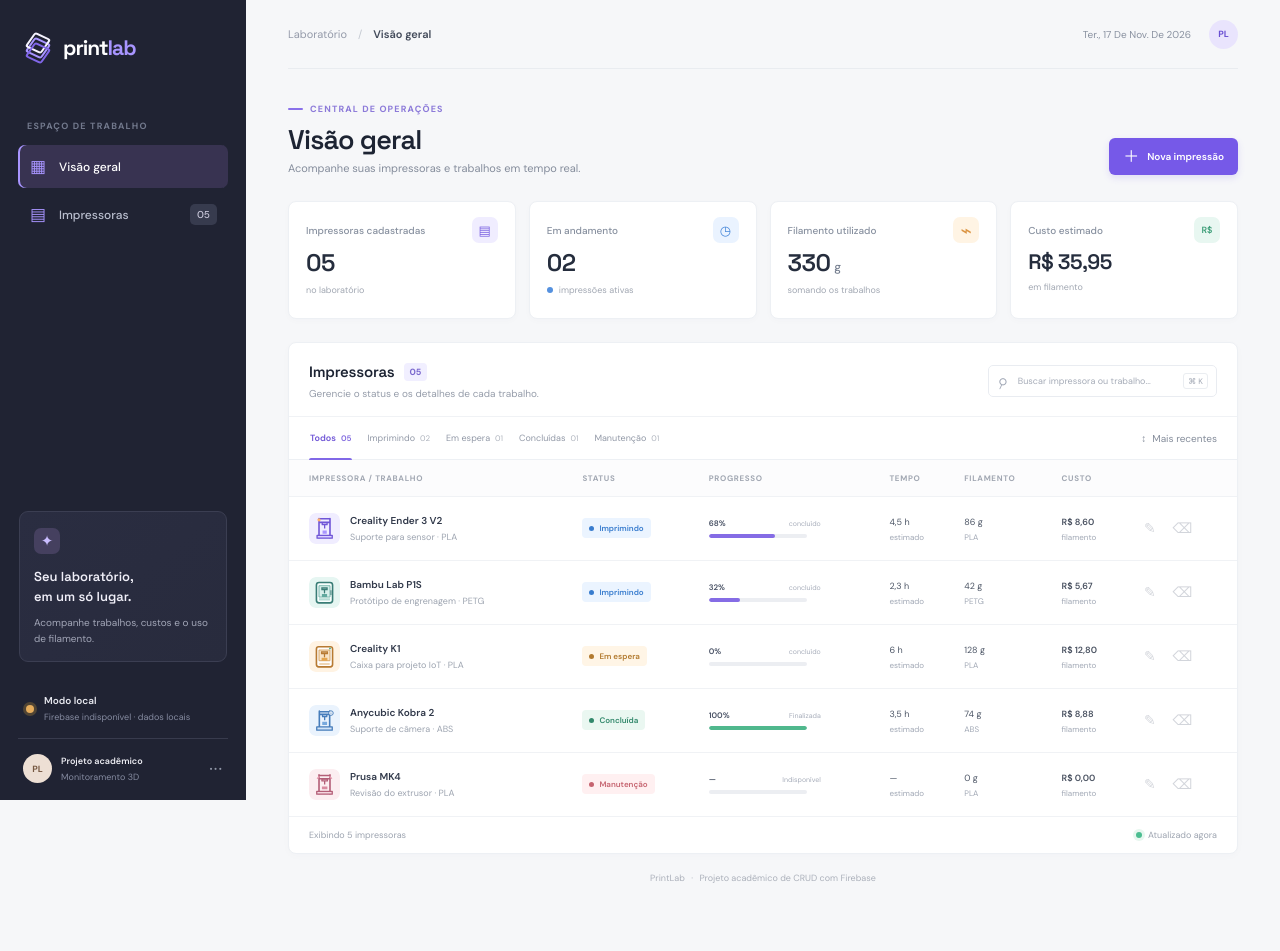
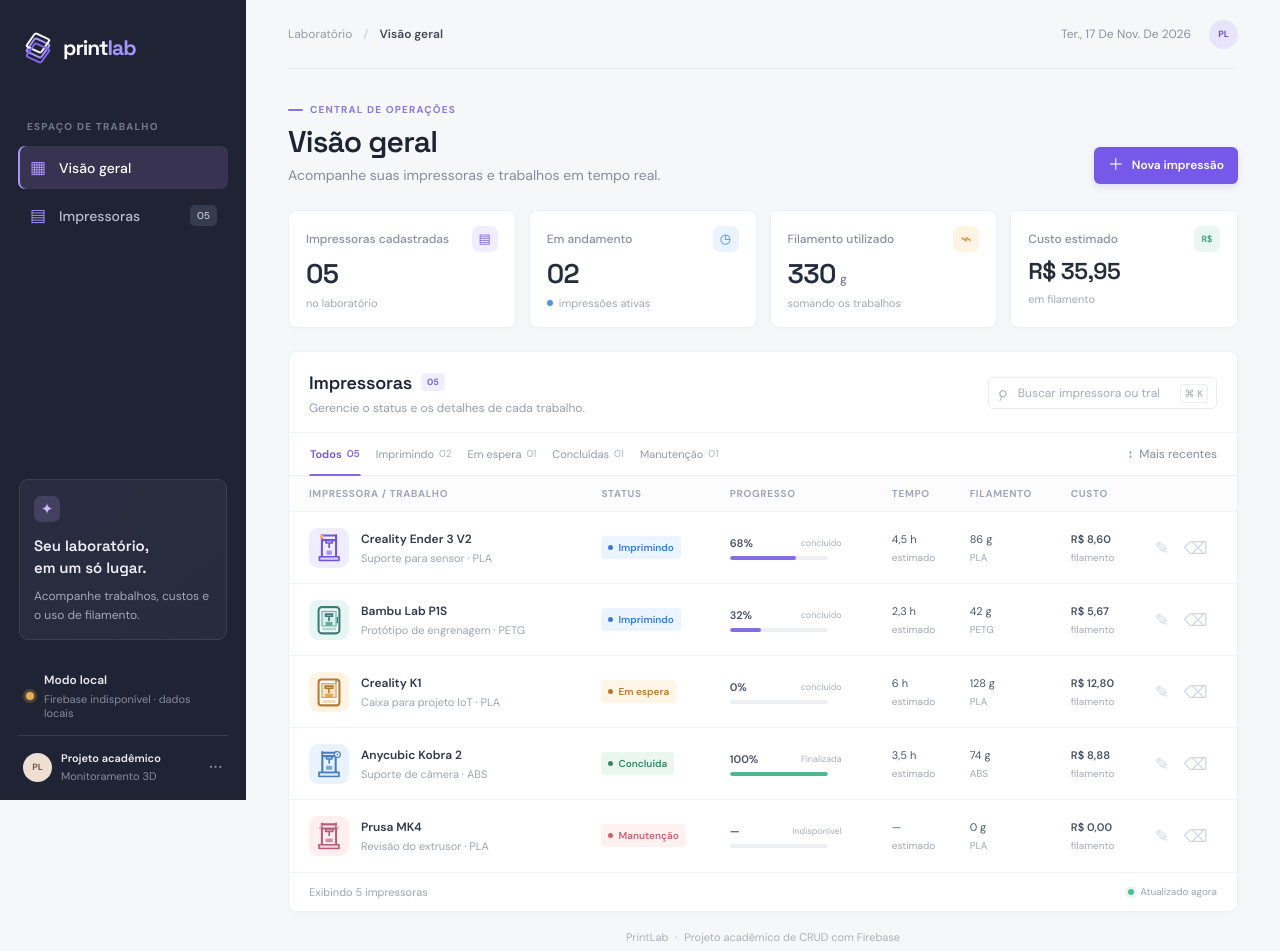
Before and after one commit to joaojpb/printlab-monitoramento-3d, a plain HTML site: page index.html in a window 1280 px wide. Before the commit the page ends 913 px from the top, so only its background shows below. Drawn offline with Linux system fonts and the light colour scheme.

Commit message:
Improve readability and printer icons

```diff
--- a/styles.css
+++ b/styles.css
@@ -188,3 +188,69 @@ body.modal-open { overflow: hidden; }
 @media (max-width: 850px) { .sidebar { width: 65px; padding: 22px 10px 13px; align-items: center; } .brand { padding: 0; } .brand-name, .workspace-label, .nav-link:not(.active), .nav-link.active { font-size: 0; } .workspace-label { display: none; } .side-nav { margin-top: 52px; width: 100%; } .nav-link { justify-content: center; padding: 0; width: 43px; margin: 0 auto; } .nav-icon { font-size: 17px; } .nav-count, .sidebar-bottom .help-card, .connection div, .profile > div:not(.avatar), .profile-more { display: none; } .sidebar-bottom { display: flex; flex-direction: column; align-items: center; width: 100%; } .connection { border: 0; padding: 12px 0; } .profile { border-top: 1px solid #383b4d; width: 100%; justify-content: center; padding: 13px 0 0; } .main-content { margin-left: 65px; } }
 @media (max-width: 650px) { body { min-width: 360px; } .main-content { padding: 0 15px 18px; } .topbar { height: 57px; } .today-label { display: none; } .page-heading { padding: 25px 0 20px; align-items: flex-start; gap: 12px; } .page-heading h1 { font-size: 23px; } .page-heading p { max-width: 220px; line-height: 1.5; } .page-heading > .button { margin-top: 20px; height: 34px; padding: 0 10px; white-space: nowrap; font-size: 9px; } .stats-grid { grid-template-columns: repeat(2, minmax(0, 1fr)); gap: 9px; margin-bottom: 15px; } .stat-card { min-height: 104px; padding: 12px; } .stat-top { font-size: 9px; } .stat-icon { width: 23px; height: 23px; } .stat-value { font-size: 21px; } #stat-cost { font-size: 18px; } .section-header { padding: 15px 13px 12px; align-items: flex-start; gap: 10px; flex-direction: column; } .section-header p { font-size: 9px; } .search-box { width: 100%; } .toolbar { padding: 0 12px; align-items: flex-start; flex-direction: column; } .filters { width: 100%; overflow-x: auto; gap: 12px; } .filter-button { flex: 0 0 auto; } .sort-button { padding: 0 0 9px; font-size: 9px; } .table-footer { padding: 10px 13px; } .live-indicator { font-size: 8px; } .modal { padding: 19px 17px 16px; } }
 @media (prefers-reduced-motion: reduce) { *, *::before, *::after { scroll-behavior: auto !important; animation-duration: .01ms !important; animation-iteration-count: 1 !important; transition-duration: .01ms !important; } }
+
+/* Larger type and dedicated printer artwork for comfortable reading. */
+body { font-size: 16px; }
+.workspace-label { font-size: 10px; }
+.nav-link { font-size: 14px; }
+.help-card strong { font-size: 15px; }
+.help-card p { font-size: 12px; }
+.connection strong { font-size: 12px; }
+.connection small { font-size: 11px; }
+.profile strong, .profile small { font-size: 11px; }
+.breadcrumb { font-size: 12px; }
+.topbar-right { font-size: 12px; }
+.eyebrow { font-size: 10px; }
+.page-heading h1 { font-size: 30px; }
+.page-heading p { font-size: 14px; }
+.button { font-size: 12px; }
+.stat-top { font-size: 12px; }
+.stat-value { font-size: 27px; }
+#stat-cost { font-size: 23px; }
+.stat-muted { font-size: 11px; }
+.section-title-row h2 { font-size: 18px; }
+.section-header p { font-size: 12px; }
+.search-box input { font-size: 12px; }
+.search-box kbd { font-size: 10px; }
+.filter-button { font-size: 11px; }
+.filter-button span { font-size: 10px; }
+.sort-button { font-size: 12px; }
+table { min-width: 850px; }
+thead th { font-size: 10px; }
+tbody td { height: 72px; font-size: 12px; }
+.printer-avatar { width: 40px; height: 40px; border-radius: 9px; display: block; flex: 0 0 auto; object-fit: cover; }
+.printer-cell { gap: 12px; }
+.printer-copy strong { font-size: 12px; }
+.project-name { font-size: 11px; }
+.status-badge { font-size: 10px; }
+.progress-value { font-size: 11px; }
+.progress-caption { font-size: 9px; }
+.time-value, .filament-value, .cost-value { font-size: 11px; }
+.cell-subtext { font-size: 10px; }
+.row-action { font-size: 17px; }
+.table-footer { font-size: 11px; }
+.live-indicator { font-size: 10px; }
+.page-footer { font-size: 11px; }
+.field { font-size: 11px; }
+.field input, .field select { font-size: 12px; }
+.cost-preview { font-size: 11px; }
+.toast { font-size: 13px; }
+
+@media (max-width: 1100px) {
+  .filter-button { font-size: 10px; }
+  .filter-button span { font-size: 9px; }
+}
+
+@media (max-width: 650px) {
+  .page-heading h1 { font-size: 26px; }
+  .page-heading p { font-size: 12px; }
+  .page-heading > .button { font-size: 11px; }
+  .stat-top { font-size: 11px; }
+  .stat-value { font-size: 23px; }
+  #stat-cost { font-size: 19px; }
+  .section-header p { font-size: 11px; }
+  .filter-button { font-size: 10px; }
+  .filter-button span { font-size: 9px; }
+  .sort-button { font-size: 11px; }
+  .live-indicator { font-size: 9px; }
+}
```
